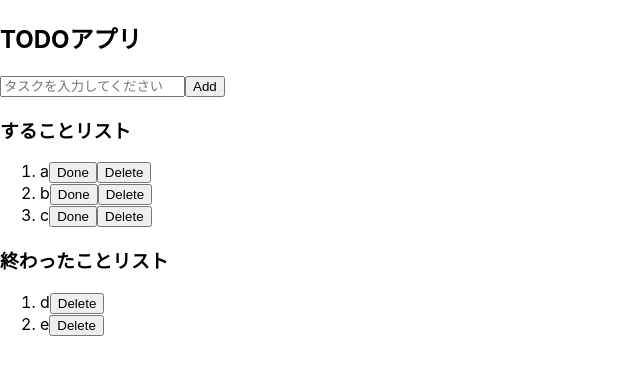
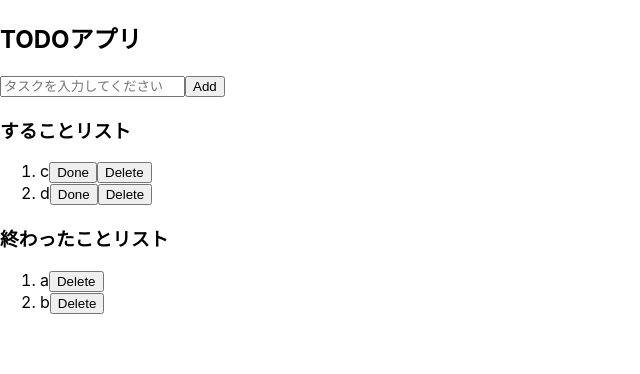
Before and after one commit to YamadaKouki12/ToDoApp-react, a React (Create React App) app: page / in a window 1280 px wide. Shown: the top 374 px of the page, without its empty margins (0-640 px from the left). Built offline with nearby package versions, Linux system fonts and the light colour scheme.

Commit message:
update: todoをオブジェクトに

```diff
--- a/src/App.js
+++ b/src/App.js
@@ -3,33 +3,29 @@ import React from 'react';
 
 const App = () => {
   const [input,setInput] = React.useState('');
-  const [todos,setTodos] = React.useState(['a','b','c'])
-  const [dones, setDones] = React.useState(['d','e']);
+  // const [todos,setTodos] = React.useState([{task:'',isCompleted:'',}]);
+  const [todos,setTodos] = React.useState([{task:'a',isCompleted:true},{task:'b',isCompleted:true},{task:'c',isCompleted:false},{task:'d',isCompleted:false}]);
 
   const handleChange = (event) => {
     setInput(event.target.value);
   }
 
   const addTodo = () => {
-    setTodos([...todos,input]);
+    const newTodos = todos.filter(todo => (todo.isCompleted===false));
+    setTodos([...newTodos,{task:input,isCompleted:false}]);
     setInput('');
   }
 
   const makeDone = (key) => {
-    setDones([...dones,todos[key]])
-    setTodos(todos.filter((todo,index) => (index!==key)));
+    const newTodos = todos;
+    newTodos[key].isCompleted = true;
+    setTodos([...newTodos]);
   }
 
   const deleteTodo = (key) => {
     const newTodos=[...todos];
     newTodos.splice(key,1);
     setTodos(newTodos);
-  }
-
-  const deleteDone = (key) => {
-    const newDones=[...dones];
-    newDones.splice(key,1);
-    setDones(newDones);
   }
 
   return(
@@ -39,21 +35,23 @@ const App = () => {
       <button onClick={addTodo}>Add</button>
       <h3>することリスト</h3>
       <ol>
-        {todos.map((todo,index) => (
-          <li key={index}>
-            {todo}
-            <button onClick={() => makeDone(index)}>Done</button>
-            <button onClick={() => deleteTodo(index)}>Delete</button>
-          </li>
+      {todos.map((todo,index) => (
+        todo.isCompleted===false &&
+          (<li key={index}>
+          {todo.task}
+          <button onClick={() => makeDone(index)}>Done</button>
+          <button onClick={() => deleteTodo(index)}>Delete</button>
+          </li>)
         ))}
       </ol>
       <h3>終わったことリスト</h3>
       <ol>
-        {dones.map((done,index) => (
-          <li key={index}>
-            {done}
-            <button onClick={() => deleteDone(index)}>Delete</button>
-        </li>
+      {todos.map((todo,index) => (
+        todo.isCompleted===true &&
+          (<li key={index}>
+          {todo.task}
+          <button onClick={() => deleteTodo(index)}>Delete</button>
+          </li>)
         ))}
       </ol>
     </div>
```
